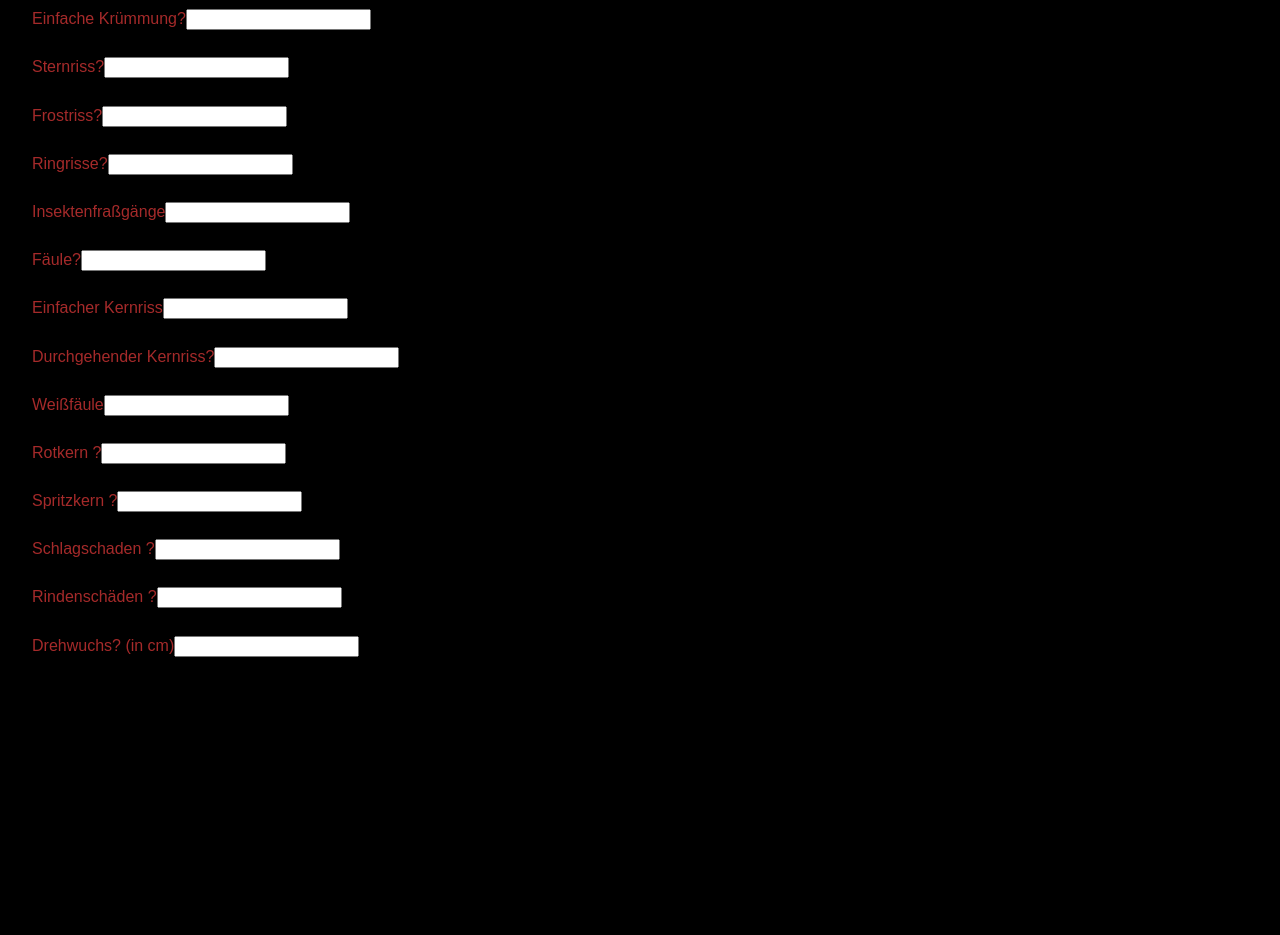
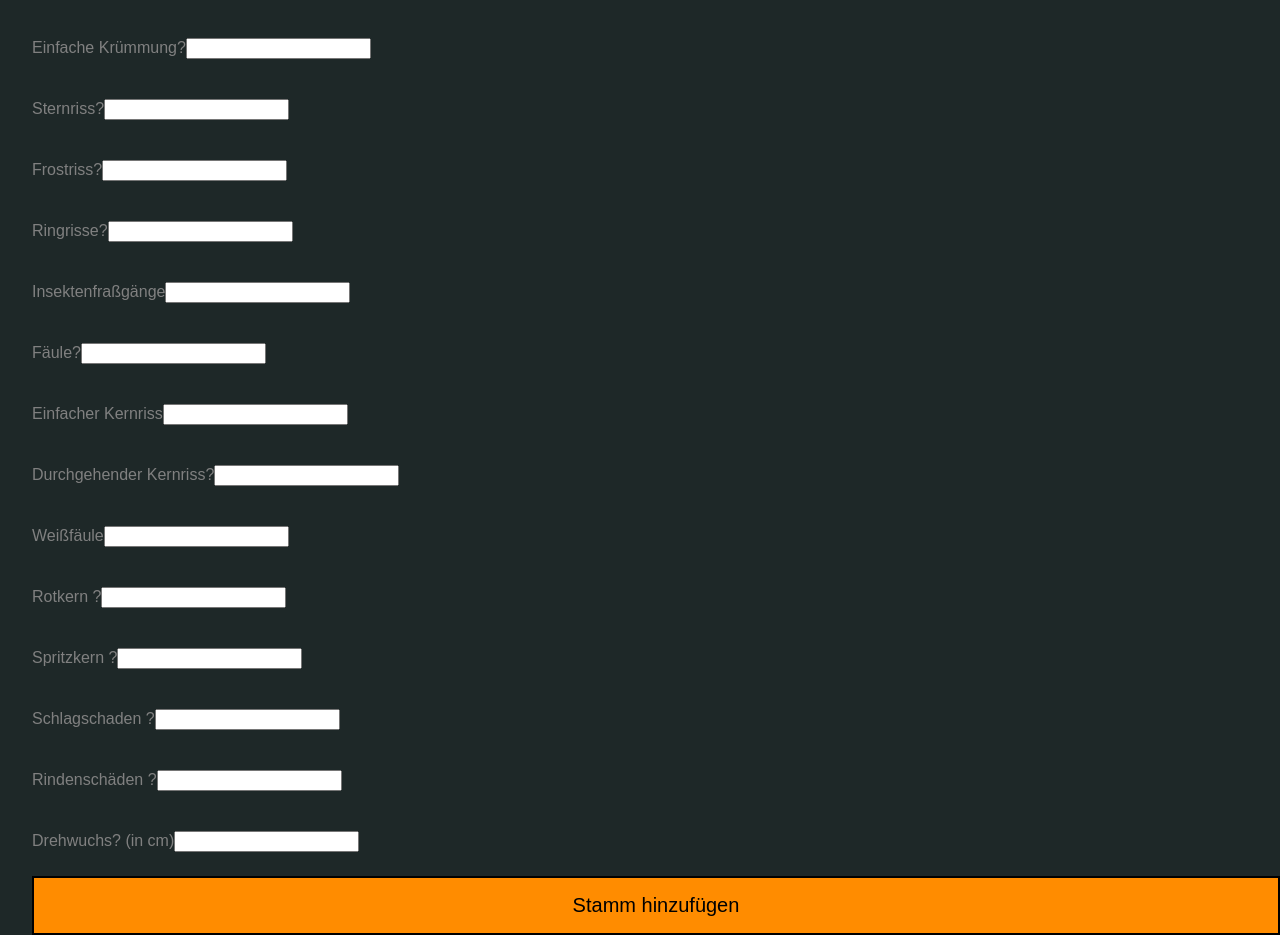
Before and after one commit to vokarl/capstone, a Next.js app: page /sortinglist/buchenstammholz in a window 1280 px wide. Shown: the part 254-1189 px from the top of the page. Before the commit the page ends 911 px from the top, so only its background shows below. Built offline with nearby package versions, Linux system fonts and the light colour scheme.

Commit message:
added submit button

```diff
--- a/pages/sortinglist/[slug].js
+++ b/pages/sortinglist/[slug].js
@@ -123,16 +123,16 @@ export default function DynamicForm() {
     const inputId = `input$(inputNumber)`;
     inputNumber++;
     return (
-      <div>
+      <p>
         <label htmlFor={inputId}>{label}</label>
         <input type="text" name={inputId} id={inputId} />
-      </div>
+      </p>
     );
   };
 
   return (
-    <div>
-      <Heading>Formular</Heading>
+    <>
+      <Heading>Sortierung</Heading>
       <StyledLink href="/treelist">← zurück</StyledLink>
       <StyledForm>
         {attributes.auswuechse && renderInputField("Auswüchse ?")}
@@ -162,8 +162,9 @@ export default function DynamicForm() {
 
         {attributes.abholzigkeit && renderInputField("Abholzigkeit?")}
         {attributes.verfärbung && renderInputField("Verfärbung?")}
+        <StyledButton>Stamm hinzufügen</StyledButton>
       </StyledForm>
-    </div>
+    </>
   );
 }
 const Heading = styled.h1`
@@ -182,7 +183,17 @@ const StyledLink = styled.a`
 const StyledForm = styled.form`
   display: flex;
   flex-direction: column;
-  gap: 1.7rem;
-  color: brown;
+  gap: 0.5rem;
+  color: gray;
   padding-left: 2rem;
+  display: flex;
 `;
+
+const StyledButton = styled.button`
+  border: 2px solid black;
+  background-color: darkorange;
+  padding: 1rem;
+  font-size: 20px;
+
+  align-content: flex-center;
+`;
--- a/styles.js
+++ b/styles.js
@@ -21,7 +21,8 @@ const GlobalStyles = createGlobalStyle`
 
     width: 100vw;
     height: 100vh;
-    background-color: black;
+    background-color: rgb(30,40,40);
+
 
   }
 
```
